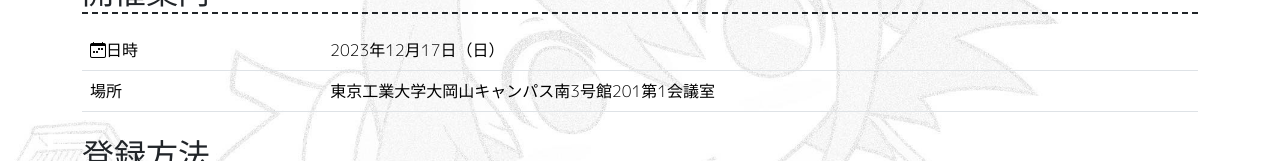
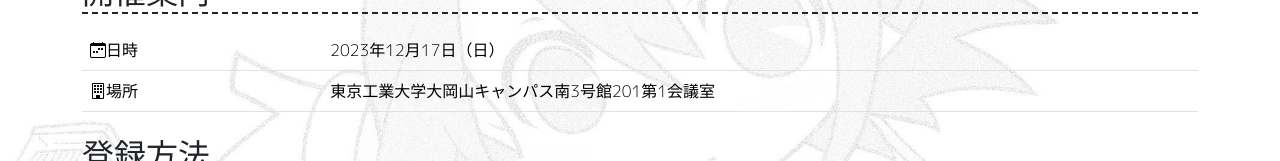
Before and after one commit to yamaoka-kitaguchi-lab/winter.workshop.net.ict.e.titech.ac.jp, a React (Vite) app: page / in a window 1280 px wide. Shown: the part 346-507 px from the top of the page. Built offline with nearby package versions, Linux system fonts and the light colour scheme.

Commit message:
Add icon to location in Announce component

```diff
--- a/src/Announce.tsx
+++ b/src/Announce.tsx
@@ -12,7 +12,10 @@ const Announce = () => {
 						<td>2023年12月17日（日）</td>
 					</tr>
 					<tr>
-						<th scope="row">場所</th>
+						<th scope="row">
+							<i className="bi bi-building" />
+							場所
+						</th>
 						<td>東京工業大学大岡山キャンパス南3号館201第1会議室</td>
 					</tr>
 				</tbody>
```
